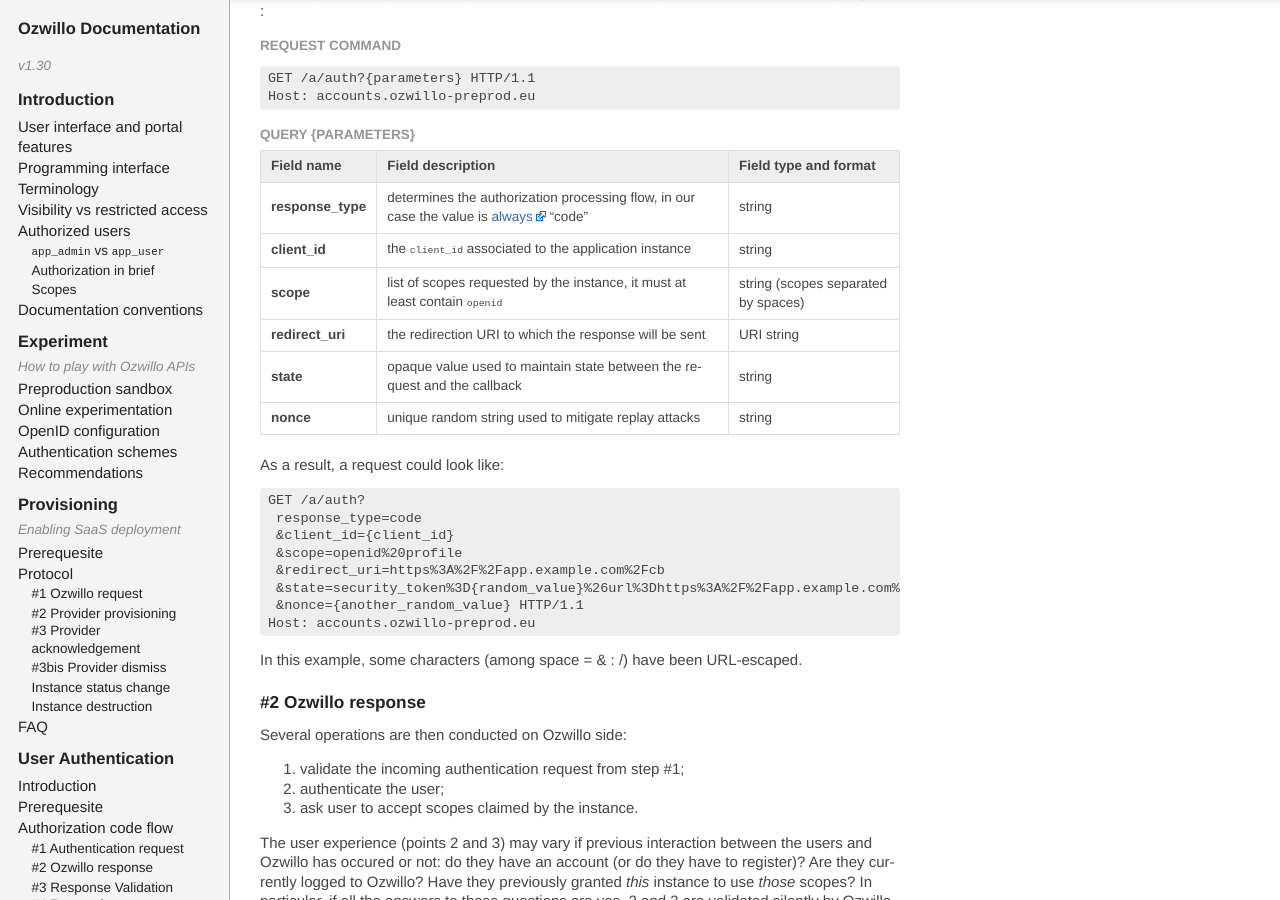
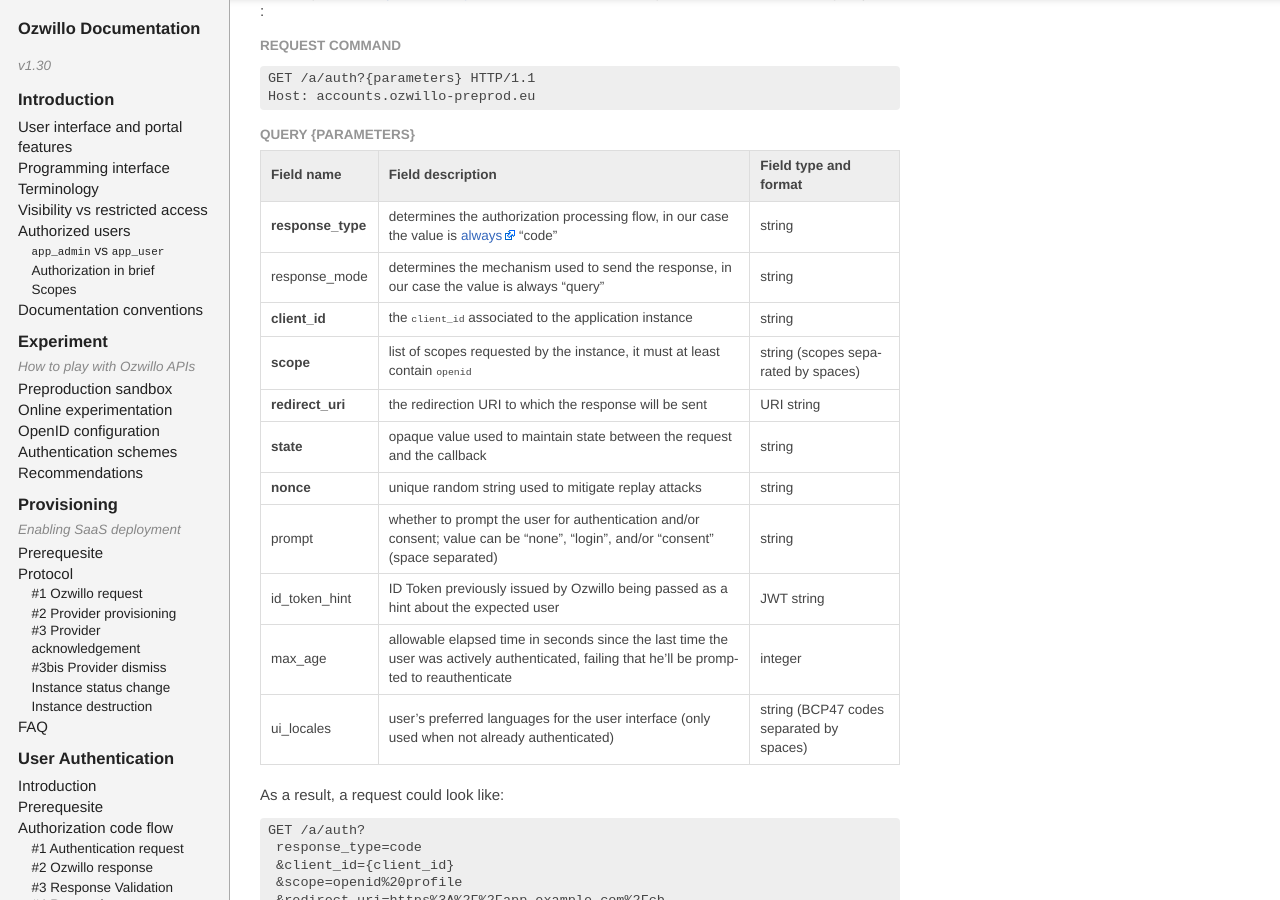
Before and after one commit to ozwillo/ozwillo-doc, a Jekyll site: the page built from index.html, in a window 1280 px wide and 900 px high, scrolled down 20286 px. Built offline with Jekyll 4.4.1, drawn with Linux system fonts in a browser that asks for light colours.

Commit message:
Document missing authorization endpoint parameters

```diff
--- a/_includes/4-user-authentication.md
+++ b/_includes/4-user-authentication.md
@@ -75,11 +75,16 @@
 | Field name | Field description | Field type and format |
 | :-- | :-- | :-- |
 | **response_type** | determines the authorization processing flow, in our case the value is <a href="https://openid.net/specs/openid-connect-core-1_0.html#AuthRequest" target="_blank">always</a> "code" | string |
+| response_mode | determines the mechanism used to send the response, in our case the value is always "query" | string |
 | **client_id** | the `client_id` associated to the application instance | string |
 | **scope** | list of scopes requested by the instance, it must at least contain `openid` | string (scopes separated by spaces) |
 | **redirect_uri** | the redirection URI to which the response will be sent | URI string |
 | **state** | opaque value used to maintain state between the request and the callback | string |
 | **nonce** | unique random string used to mitigate replay attacks | string |
+| prompt | whether to prompt the user for authentication and/or consent; value can be "none", "login", and/or "consent" (space separated) | string |
+| id_token_hint | ID Token previously issued by Ozwillo being passed as a hint about the expected user | JWT string |
+| max_age | allowable elapsed time in seconds since the last time the user was actively authenticated, failing that he'll be prompted to reauthenticate | integer |
+| ui_locales | user's preferred languages for the user interface (only used when not already authenticated) | string (BCP47 codes separated by spaces) |
 
 As a result, a request could look like:
 
```
